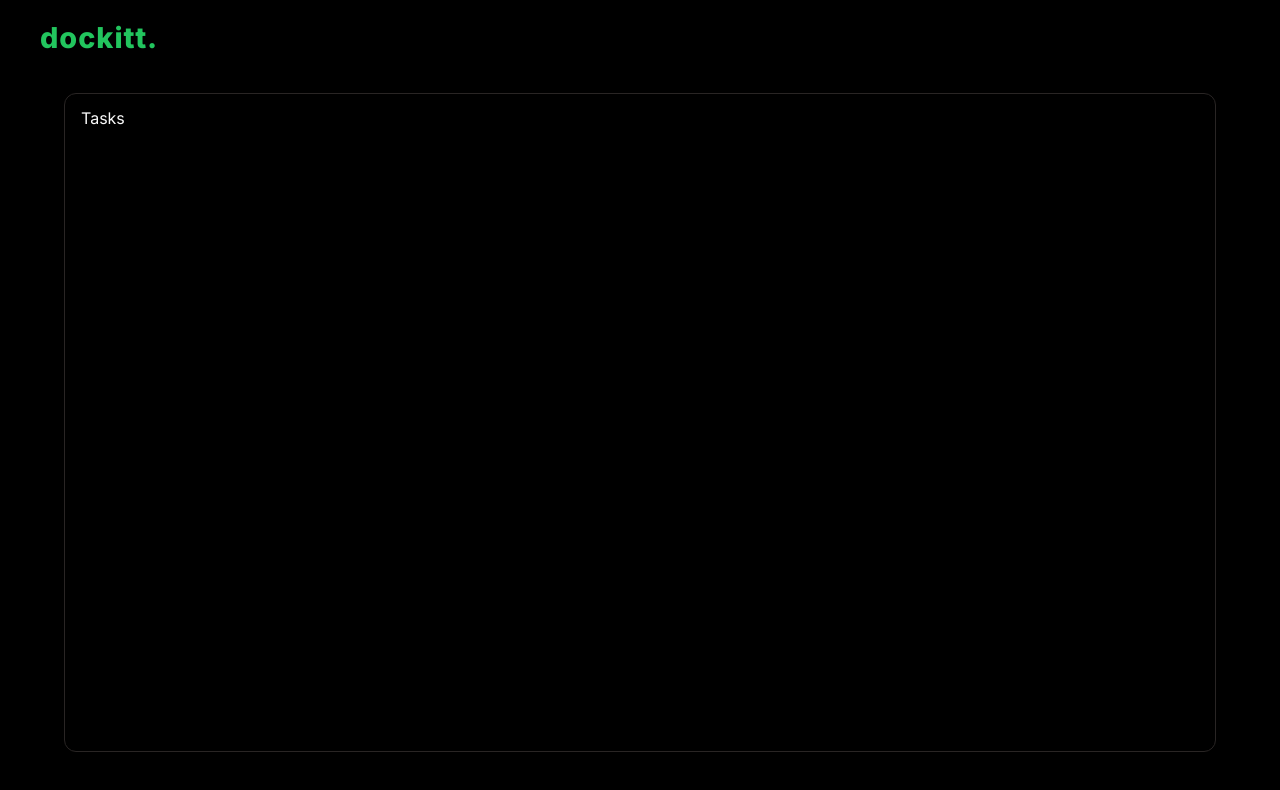
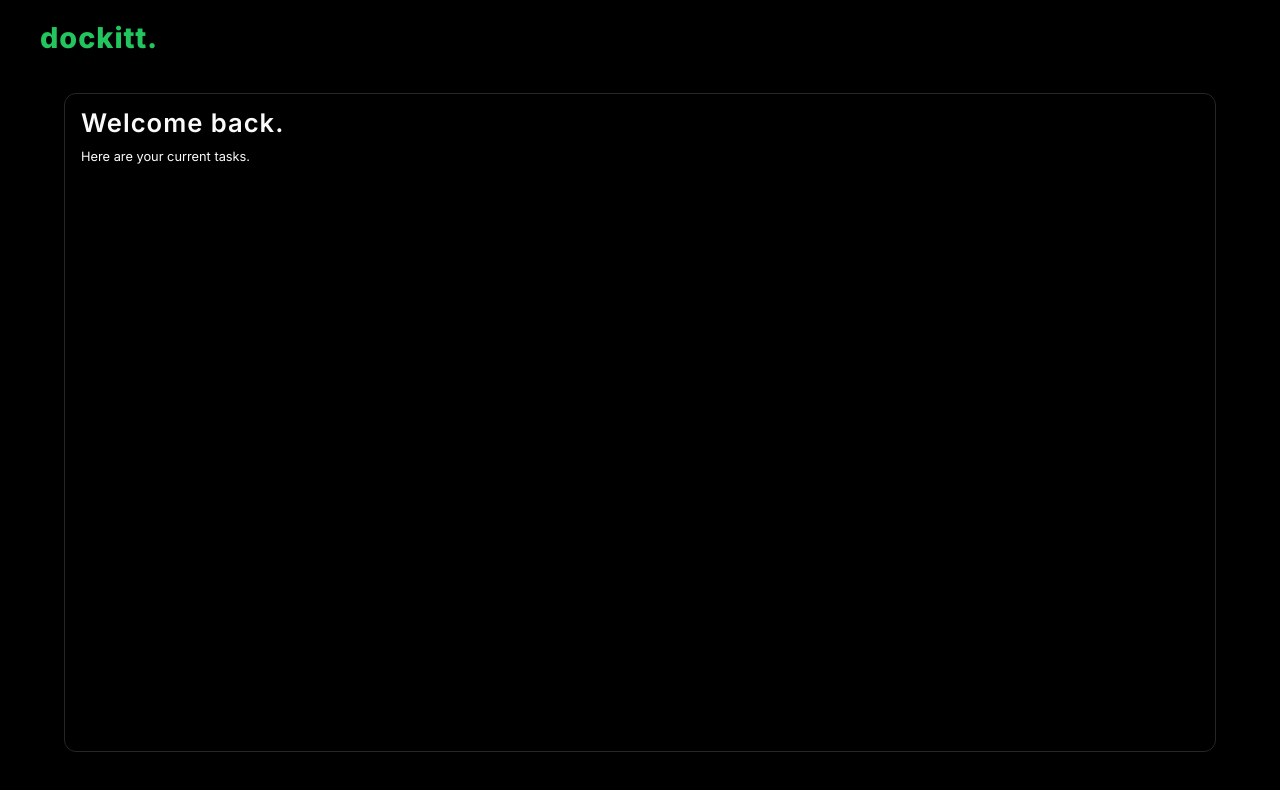
Before and after one commit to williamalowe/Dockitt, a React (Vite) app: page /tasks in a window 1280 px wide. Shown: the top 790 px of the page. Built offline with nearby package versions, Linux system fonts and the light colour scheme.

Commit message:
stlyes: add task-view styling

```diff
--- a/src/views/Tasks/Tasks.jsx
+++ b/src/views/Tasks/Tasks.jsx
@@ -1,9 +1,24 @@
+import { useContext, useState } from 'react';
+import { TaskContext } from '../Home/Home';
 import styles from './Tasks.module.css';
 
 const Tasks = () => {
+  const { tasks, addTask } = useContext(TaskContext);
+  const [newDesc, setNewDesc] = useState(null);
+  const [newPrio, setNewPrio] = useState(null);
+  const [newStat, setNewStat] = useState(null);
+
+  const addNewTask = () => {
+    addTask(newDesc, newPrio, newStat);
+  };
+
+  console.log(tasks);
   return (
     <section className={styles.main}>
-      Tasks
+      <div className={styles.header}>
+        <h3>Welcome back.</h3>
+        <h5>Here are your current tasks.</h5>
+      </div>
     </section>
   )
 }
--- a/src/views/Tasks/Tasks.module.css
+++ b/src/views/Tasks/Tasks.module.css
@@ -1,3 +1,13 @@
 .main {
   padding: 1rem;
+  height: 100%;
 }
+.header>h3 {
+  font-size: 1.6rem;
+  font-weight: 600;
+  letter-spacing: 1px;
+}
+.header>h5 {
+  margin-top: 1rem;
+  font-size: 0.8rem;
+}
```
